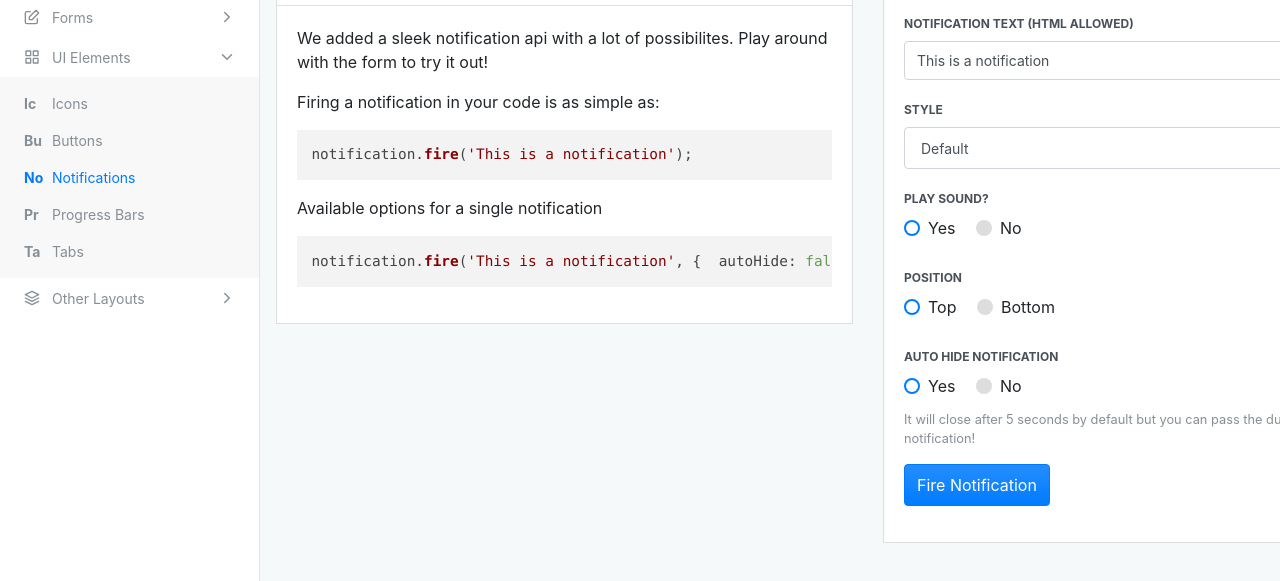
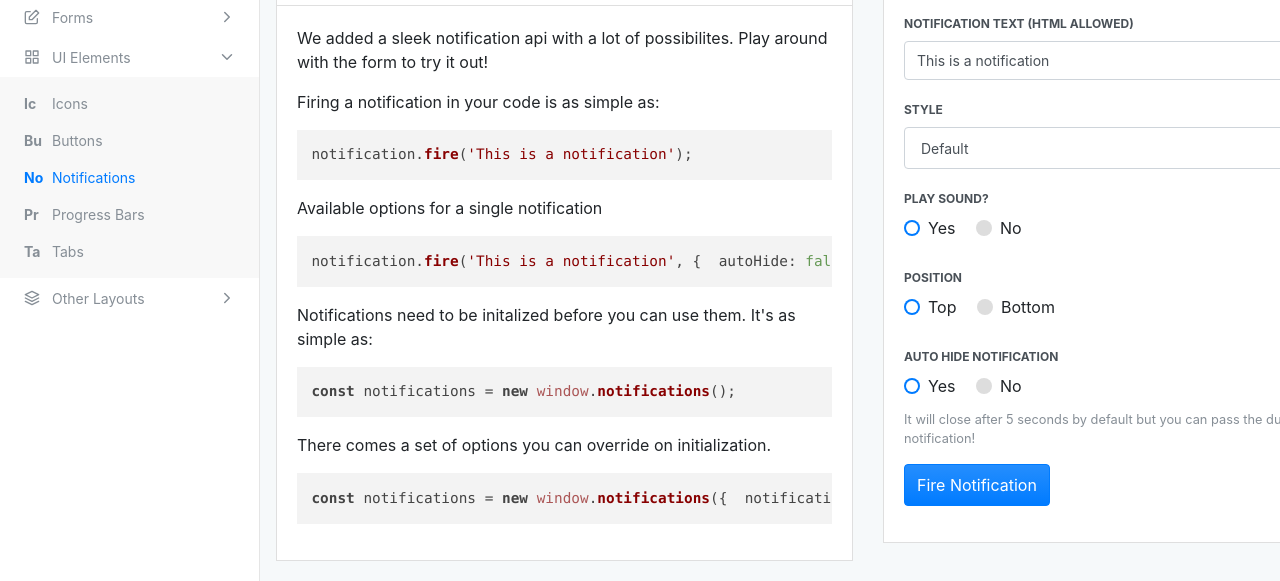
Before and after one commit to mohsin-shaikh/AdminX, a website: page layouts/notifications.html in a window 1280 px wide. Shown: the part 219-800 px from the top of the page. Drawn offline with nearby package versions, Linux system fonts and the light colour scheme.

Commit message:
made notification initialization opt in

```diff
--- a/layouts/notifications.html
+++ b/layouts/notifications.html
@@ -470,6 +470,18 @@
                   </p>
 
                   <pre><code class="js">notification.fire('This is a notification', {<br />&nbsp;&nbsp;autoHide: false,<br />&nbsp;&nbsp;playSound: true,<br />&nbsp;&nbsp;duration: 5000,<br />&nbsp;&nbsp;style: 'default',<br />});</code></pre>
+
+                  <p>
+                    Notifications need to be initalized before you can use them. It's as simple as:
+                  </p>
+
+                  <pre><code class="js">const notifications = new window.notifications();</code></pre>
+
+                  <p>
+                    There comes a set of options you can override on initialization.
+                  </p>
+
+                  <pre><code class="js">const notifications = new window.notifications({<br />&nbsp;&nbsp;notificationSound: '../dist/media/notification.mp3',<br />&nbsp;&nbsp;volume: 0.2,<br />&nbsp;&nbsp;notification: {<br />&nbsp;&nbsp;&nbsp;&nbsp;autoHide: false,<br />&nbsp;&nbsp;&nbsp;&nbsp;playSound: true,<br />&nbsp;&nbsp;&nbsp;&nbsp;duration: 5000,<br />&nbsp;&nbsp;&nbsp;&nbsp;style: 'default',<br />&nbsp;&nbsp;&nbsp;&nbsp;position: 'top',<br />&nbsp;&nbsp;}<br />});</code></pre>
                 </div>
               </div>
             </div>
--- a/src/js/components/notifications.js
+++ b/src/js/components/notifications.js
@@ -124,4 +124,4 @@ class NotificationHandler {
   }
 }
 
-window.notifications = new NotificationHandler();
+window.notifications = NotificationHandler;
--- a/src/js/demo.js
+++ b/src/js/demo.js
@@ -7,6 +7,8 @@ function setOrPush(target, val) {
     }
     return result;
 }
+
+const notifications = new window.notifications();
 
 function getFormResults(formElement) {
     var formElements = formElement.elements;
```
